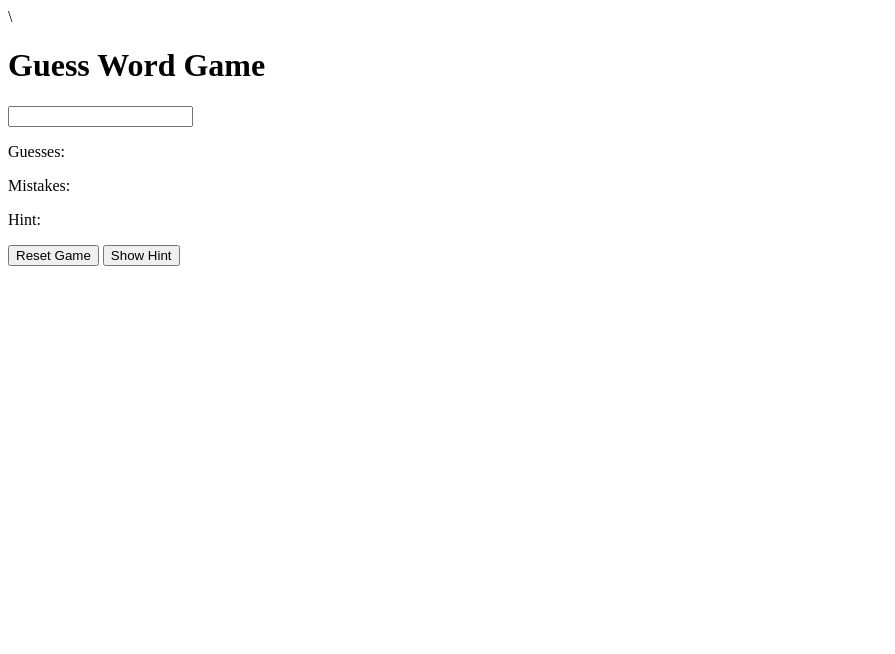
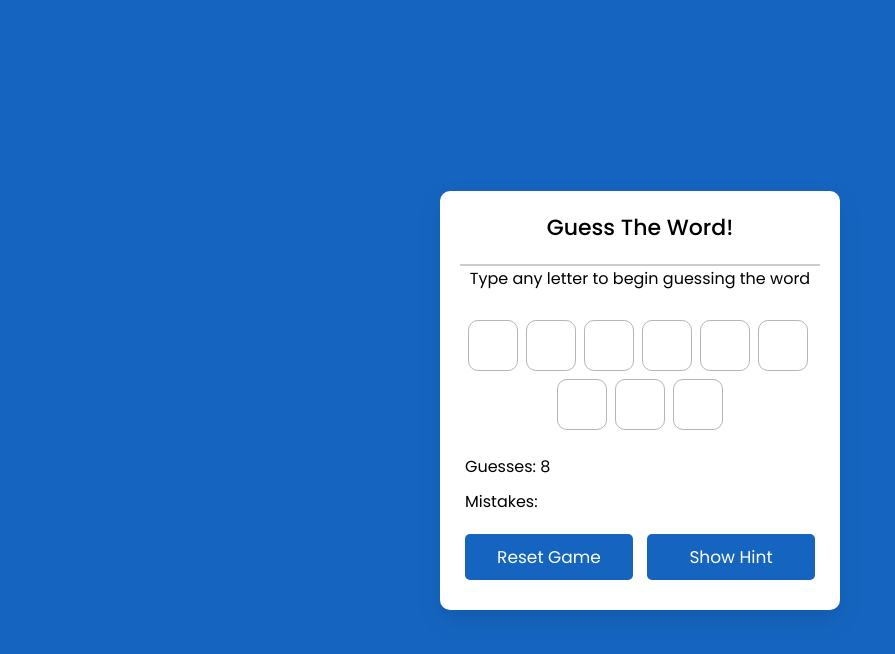
Before and after one commit to epellini/Website_GuessTheWord, a plain HTML site: page index.html in a window 1280 px wide. Shown: the whole page, without its empty margins (0-895 px from the left). Drawn offline with Linux system fonts and the light colour scheme.

Commit message:
Update: New Game Function

```diff
--- a/index.html
+++ b/index.html
@@ -2,13 +2,14 @@
 <html lang="en">
 <head>
     <meta charset="UTF-8">
-    <meta name="viewport" content="width=device-width, initial-scale=1.0">\
+    <meta name="viewport" content="width=device-width, initial-scale=1.0">
     <link rel="stylesheet" href="style.css">
     <title>Guess The Word!</title>
 </head>
 <body>
     <div class="wrapper">
-        <h1>Guess Word Game</h1>
+        <h1>Guess The Word!</h1>
+        <p style="text-align: center;">Type any letter to begin guessing the word</p>
         <div class="content">
             <input type="text" class="type-input" maxlength="1">
             <div class="word"></div>
@@ -24,10 +25,7 @@
         </div>
     </div>
 
-
-    <script src="words-bank.js"></script>
+    <script src="word-bank.js"></script>
     <script src="main.js"></script>
-
-
 </body>
 </html>
--- a/main.js
+++ b/main.js
@@ -0,0 +1,102 @@
+const inputs = document.querySelector(".word"),
+    hintTag = document.querySelector(".hint span"),
+    guessLeft = document.querySelector(".guess span"),
+    mistakes = document.querySelector(".wrong span"),
+    resetBtn = document.querySelector(".reset"),
+    hintBtn = document.querySelector(".showhint"),
+    hintText = document.querySelector(".hint"),
+    typeInput = document.querySelector(".type-input");
+
+// Intializing game variables
+let word,
+    incorrectLetters = [],
+    correctLetters = [],
+    maxGuesses;
+
+function newGame() {
+    // Hide the word hint at the beginning of the game.
+    hintText.style.display = "none";
+
+    // Choose random word from db and setup game
+    const randomWord = wordList[Math.floor(Math.random() * wordList.length)];
+    word = randomWord.word;
+
+    // If word chars >= 5 then max guess = 8 else max guess = 6
+    maxGuesses = word.length >= 5 ? 8 : 6;
+    incorrectLetters = [];
+    correctLetters = [];
+    hintTag.innerText = randomWord.hint;
+    guessLeft.innerText = maxGuesses;
+    mistakes.innerText = incorrectLetters;
+
+    // Create input for each letter of word
+    inputs.innerHTML = "";
+    for (let i = 0; i < word.length; i++) {
+        const input = document.createElement("input");
+        input.type = "text";
+        input.disabled = true;
+        inputs.appendChild(input);
+    }
+}
+
+// Handle user input and update game stats
+function handleInput(e) {
+    // Ignore non-letters input and letters that have already guessed
+    const key = e.target.value.toLowerCase();
+    if (key.match(/^[a-z]+$/i) && !incorrectLetters.includes(`${key}`) && !correctLetters.includes(`${key}`)) {
+        // Check if the letter is in word
+        if (word.includes(key)) {
+            // Update correct guess
+            for (let i = 0; i < word.length; i++) {
+                if (word[i] === key) {
+                    inputs.querySelectorAll("input")[i].value += key;
+                }
+            }
+            correctLetters.push(key);
+        } else {
+            // Update incorrect guess
+            maxGuesses--;
+            incorrectLetters.push(`${key}`);
+            mistakes.innerText = incorrectLetters;
+        }
+    }
+
+    // Update remain guess and check for win lose conditions
+    guessLeft.innerText = maxGuesses;
+
+    if (correctLetters.length === word.length) {
+        // Delay showing the congratulations alert by 500 milliseconds (0.5 seconds)
+        setTimeout(() => {
+            inputs.innerHTML = word.split('').map(letter => `<input type="text" value="${letter}" disabled>`).join('');
+            alert(`Good job!`);
+            newGame();
+        }, 500);
+    } else if (maxGuesses < 1) {
+        for (let i = 0; i < word.length; i++) {
+            // Fill inputs with correct words
+            inputs.querySelectorAll("input")[i].value = word[i];
+        }
+        setTimeout(() => {
+            alert("Game Over: No more guesses!");
+            newGame();
+        }, 500);
+    }
+
+    // Clear input field
+    typeInput.value = "";
+}
+
+// Show hint element
+function showhintText() {
+    hintText.style.display = "block";
+    hintText.style.opacity = "1";
+}
+
+// Setup event listeners
+resetBtn.addEventListener("click", newGame);
+hintBtn.addEventListener("click", showhintText);
+typeInput.addEventListener("input", handleInput);
+inputs.addEventListener("click", () => typeInput.focus());
+document.addEventListener("keydown", () => typeInput.focus());
+
+newGame();
--- a/style.css
+++ b/style.css
@@ -0,0 +1,137 @@
+@import url('https://fonts.googleapis.com/css2?family=Poppins:wght@300;400;500;600;700&display=swap');
+
+*{
+    margin: 0;
+    padding: 0;
+    box-sizing: border-box;
+    font-family: 'Poppins',sans-serif;
+}
+
+body{
+    min-height: 100vh;
+    display: flex;
+    align-items: center;
+    justify-content: center;
+    padding: 0 10px;
+    background-color: #1565c0;
+}
+
+.wrong {
+    text-transform: capitalize;
+}
+
+.wrapper{
+    width: 400px;
+    background-color: #fff;
+    border-radius: 10px;
+    box-shadow: 0 10px 25px rgba(0, 0, 0, 0.1);
+}
+
+.wrapper h1{
+    font-size: 22px;
+    text-align: center;
+    font-weight: 500;
+    border-bottom: 2px solid #ccc;
+    margin: 0 20px;
+    padding: 20px 25px;
+}
+
+.wrapper .content{
+    margin: 25px 25px 30px;
+}
+
+.content .word{
+    display: flex;
+    flex-wrap: wrap;
+    justify-content: center;
+}
+
+.word input{
+    height: 51px;
+    width: 50px;
+    margin: 4px;
+    color: #0d47a1;
+    border: 1px solid #b5b5b5;
+    background: none;
+    text-align: center;
+    border-radius: 10px;
+    text-transform: uppercase;
+    pointer-events: none;
+    font-size: 22px;
+    font-weight: 500;
+}
+
+.type-input{
+    z-index: -999;
+    position: absolute;
+    pointer-events: none;
+    opacity: 0;
+}
+
+.word input:first-child{
+    margin-left: 0;
+}
+
+.content .info{
+    margin: 20px 0;
+}
+
+.info p{
+    font-size: 16px;
+    margin-bottom: 10px;
+}
+
+.buttons{
+    display: flex;
+    justify-content: space-between;
+}
+
+.content .buttons .reset, .content .buttons .showhint{
+    width: 48%;
+    border: none;
+    cursor: pointer;
+    color: #fff;
+    outline: none;
+    padding: 10px 0;
+    font-size: 17px;
+    background-color: #1565c0;
+    border-radius: 5px;
+    transition: all 0.3s ease;
+}
+
+.content .buttons .reset:hover, .content .buttons .showhint:hover{
+    background-color: #1e88e5;
+}
+
+@media screen and (max-width: 450px) {
+
+    .wrapper{
+        width: 100%;
+    }
+
+    .wrapper h1{
+        font-size: 20px;
+        padding: 16px 20px;
+    }
+
+    .wrapper .content{
+        margin: 25px 20px 30px;
+    }
+
+    .word input{
+        height: 46px;
+        width: 45px;
+        margin: 3px;
+        font-size: 19px;
+    }
+
+    .content .info p{
+        font-size: 15px;
+    }
+
+    .content .buttons .reset{
+        padding: 9px 0;
+        font-size: 15px;
+    }
+
+}
--- /dev/null
+++ b/word-bank.js
@@ -0,0 +1,402 @@
+let wordList = [
+{
+        "word": "apple",
+        "hint": "Red or green fruit"
+    },
+    {
+        "word": "cat",
+        "hint": "Furry, independent pet"
+    },
+    {
+        "word": "sun",
+        "hint": "Center of our solar system"
+    },
+    {
+        "word": "dog",
+        "hint": "Man's best friend"
+    },
+    {
+        "word": "moon",
+        "hint": "Earth's natural satellite"
+    },
+    {
+        "word": "tree",
+        "hint": "Tall, woody plant"
+    },
+    {
+        "word": "ocean",
+        "hint": "Vast body of water"
+    },
+    {
+        "word": "book",
+        "hint": "Contains stories and information"
+    },
+    {
+        "word": "chair",
+        "hint": "Furniture for sitting"
+    },
+    {
+        "word": "cloud",
+        "hint": "Fluffy collection of water vapor"
+    },
+    {
+        "word": "key",
+        "hint": "Unlocks things"
+    },
+    {
+        "word": "elephant",
+        "hint": "Large, grey animal with a trunk"
+    },
+    {
+        "word": "bicycle",
+        "hint": "Two-wheeled transportation"
+    },
+    {
+        "word": "pizza",
+        "hint": "Popular Italian dish"
+    },
+    {
+        "word": "guitar",
+        "hint": "Musical instrument with strings"
+    },
+    {
+        "word": "beach",
+        "hint": "Sandy shoreline by the water"
+    },
+    {
+        "word": "flower",
+        "hint": "Colorful plant bloom"
+    },
+    {
+        "word": "star",
+        "hint": "Shiny object in the night sky"
+    },
+    {
+        "word": "clock",
+        "hint": "Tells time"
+    },
+    {
+        "word": "rainbow",
+        "hint": "Multicolored arc in the sky"
+    },
+    {
+        "word": "boat",
+        "hint": "Watercraft for sailing"
+    },
+    {
+        "word": "banana",
+        "hint": "Yellow, curved fruit"
+    },
+    {
+        "word": "mirror",
+        "hint": "Reflective surface"
+    },
+    {
+        "word": "moon",
+        "hint": "Earth's natural satellite"
+    },
+    {
+        "word": "dragon",
+        "hint": "Mythical fire-breathing creature"
+    },
+    {
+        "word": "house",
+        "hint": "Place to live"
+    },
+    {
+        "word": "frog",
+        "hint": "Amphibian with a croak"
+    },
+    {
+        "word": "hat",
+        "hint": "Worn on the head"
+    },
+    {
+        "word": "tiger",
+        "hint": "Striped big cat"
+    },
+    {
+        "word": "phone",
+        "hint": "Communication device"
+    },
+    {
+        "word": "snow",
+        "hint": "Cold, white precipitation"
+    },
+    {
+        "word": "castle",
+        "hint": "Fortified structure"
+    },
+    {
+        "word": "camera",
+        "hint": "Captures images"
+    },
+    {
+        "word": "chocolate",
+        "hint": "Sweet treat made from cacao"
+    },
+    {
+        "word": "butterfly",
+        "hint": "Colorful insect with wings"
+    },
+    {
+        "word": "mountain",
+        "hint": "Tall land formation"
+    },
+    {
+        "word": "music",
+        "hint": "Harmonious sounds"
+    },
+    {
+        "word": "elephant",
+        "hint": "Large, grey animal with a trunk"
+    },
+    {
+        "word": "plane",
+        "hint": "Flies in the sky"
+    },
+    {
+        "word": "orange",
+        "hint": "Citrus fruit"
+    },
+    {
+        "word": "game",
+        "hint": "Activity for fun"
+    },
+    {
+        "word": "robot",
+        "hint": "Automated machine"
+    },
+    {
+        "word": "moon",
+        "hint": "Earth's natural satellite"
+    },
+    {
+        "word": "penguin",
+        "hint": "Flightless bird"
+    },
+    {
+        "word": "rainbow",
+        "hint": "Multicolored arc in the sky"
+    },
+    {
+        "word": "fire",
+        "hint": "Produces heat and light"
+    },
+    {
+        "word": "cake",
+        "hint": "Dessert for celebrations"
+    },
+    {
+        "word": "horse",
+        "hint": "Galloping mammal"
+    },
+    {
+        "word": "river",
+        "hint": "Flows through land"
+    },
+    {
+        "word": "soccer",
+        "hint": "Sport played with a ball"
+    },
+    {
+        "word": "dolphin",
+        "hint": "Intelligent marine mammal"
+    },
+    {
+        "word": "lemon",
+        "hint": "Sour citrus fruit"
+    },
+    {
+        "word": "robot",
+        "hint": "Automated machine"
+    },
+    {
+        "word": "sunflower",
+        "hint": "Tall plant that faces the sun"
+    },
+    {
+        "word": "map",
+        "hint": "Shows locations and routes"
+    },
+    {
+        "word": "monkey",
+        "hint": "Playful primate"
+    },
+    {
+        "word": "cake",
+        "hint": "Dessert for celebrations"
+    },
+    {
+        "word": "ice cream",
+        "hint": "Cold, sweet dessert"
+    },
+    {
+        "word": "music",
+        "hint": "Harmonious sounds"
+    },
+    {
+        "word": "boat",
+        "hint": "Watercraft for sailing"
+    },
+    {
+        "word": "lion",
+        "hint": "King of the jungle"
+    },
+    {
+        "word": "pizza",
+        "hint": "Popular Italian dish"
+    },
+    {
+        "word": "snowflake",
+        "hint": "Unique ice crystal"
+    },
+    {
+        "word": "moon",
+        "hint": "Earth's natural satellite"
+    },
+    {
+        "word": "starfish",
+        "hint": "Ocean-dwelling creature"
+    },
+    {
+        "word": "train",
+        "hint": "Runs on tracks"
+    },
+    {
+        "word": "bee",
+        "hint": "Pollinating insect"
+    },
+    {
+        "word": "robot",
+        "hint": "Automated machine"
+    },
+    {
+        "word": "clock",
+        "hint": "Tells time"
+    },
+    {
+        "word": "guitar",
+        "hint": "Musical instrument with strings"
+    },
+    {
+        "word": "butterfly",
+        "hint": "Colorful insect with wings"
+    },
+    {
+        "word": "camera",
+        "hint": "Captures images"
+    },
+    {
+        "word": "rainbow",
+        "hint": "Multicolored arc in the sky"
+    },
+    {
+        "word": "cake",
+        "hint": "Dessert for celebrations"
+    },
+    {
+        "word": "panda",
+        "hint": "Black and white bear"
+    },
+    {
+        "word": "ocean",
+        "hint": "Vast body of water"
+    },
+    {
+        "word": "castle",
+        "hint": "Fortified structure"
+    },
+    {
+        "word": "lion",
+        "hint": "King of the jungle"
+    },
+    {
+        "word": "moon",
+        "hint": "Earth's natural satellite"
+    },
+    {
+        "word": "boat",
+        "hint": "Watercraft for sailing"
+    },
+    {
+        "word": "soccer",
+        "hint": "Sport played with a ball"
+    },
+    {
+        "word": "robot",
+        "hint": "Automated machine"
+    },
+    {
+        "word": "chocolate",
+        "hint": "Sweet treat made from cacao"
+    },
+    {
+        "word": "elephant",
+        "hint": "Large, grey animal with a trunk"
+    },
+    {
+        "word": "music",
+        "hint": "Harmonious sounds"
+    },
+    {
+        "word": "sunflower",
+        "hint": "Tall plant that faces the sun"
+    },
+    {
+        "word": "bird",
+        "hint": "Feathery flyer"
+    },
+    {
+        "word": "mountain",
+        "hint": "Tall land formation"
+    },
+    {
+        "word": "moon",
+        "hint": "Earth's natural satellite"
+    },
+    {
+        "word": "rainbow",
+        "hint": "Multicolored arc in the sky"
+    },
+    {
+        "word": "castle",
+        "hint": "Fortified structure"
+    },
+    {
+        "word": "horse",
+        "hint": "Galloping mammal"
+    },
+    {
+        "word": "river",
+        "hint": "Flows through land"
+    },
+    {
+        "word": "butterfly",
+        "hint": "Colorful insect with wings"
+    },
+    {
+        "word": "cake",
+        "hint": "Dessert for celebrations"
+    },
+    {
+        "word": "ice cream",
+        "hint": "Cold, sweet dessert"
+    },
+    {
+        "word": "robot",
+        "hint": "Automated machine"
+    },
+    {
+        "word": "lemon",
+        "hint": "Sour citrus fruit"
+    },
+    {
+        "word": "sunflower",
+        "hint": "Tall plant that faces the sun"
+    },
+    {
+        "word": "map",
+        "hint": "Shows locations and routes"
+    }
+]
```
Also changed, not shown: words-banks.js (deleted).
